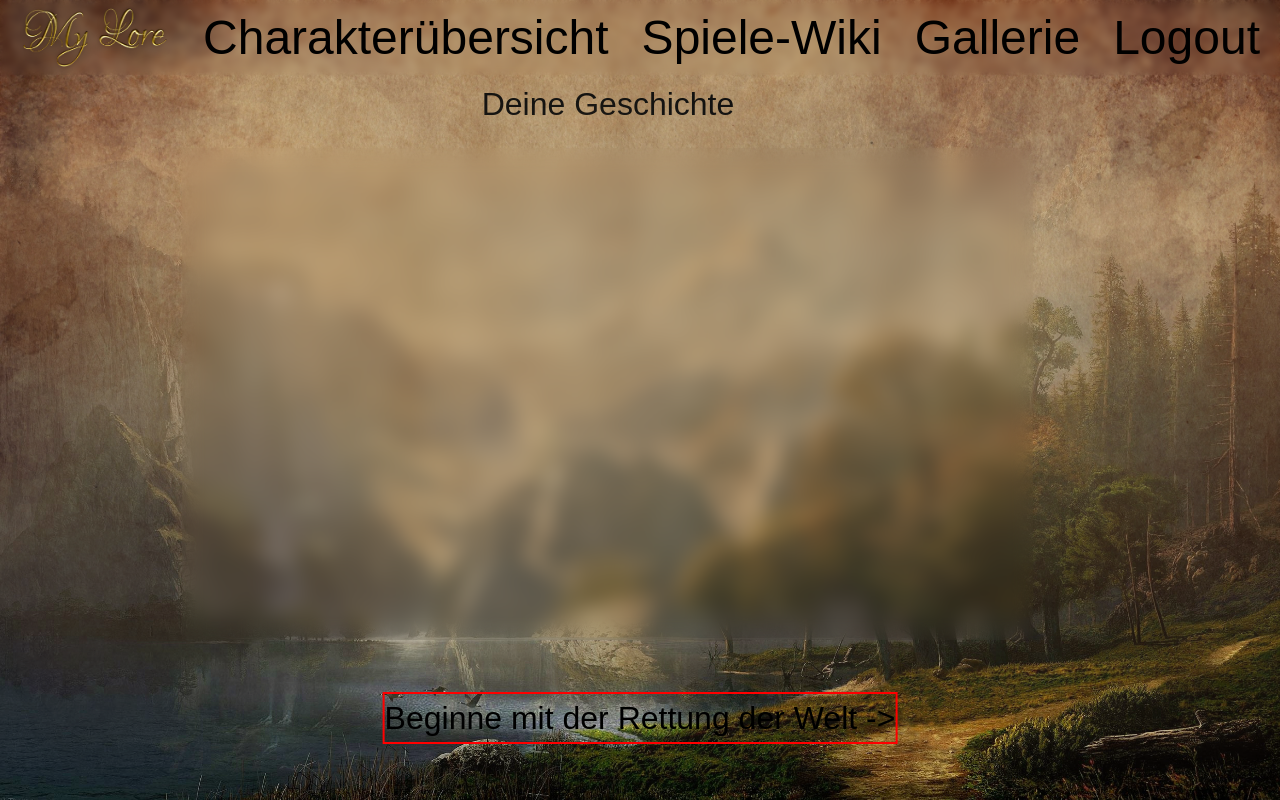
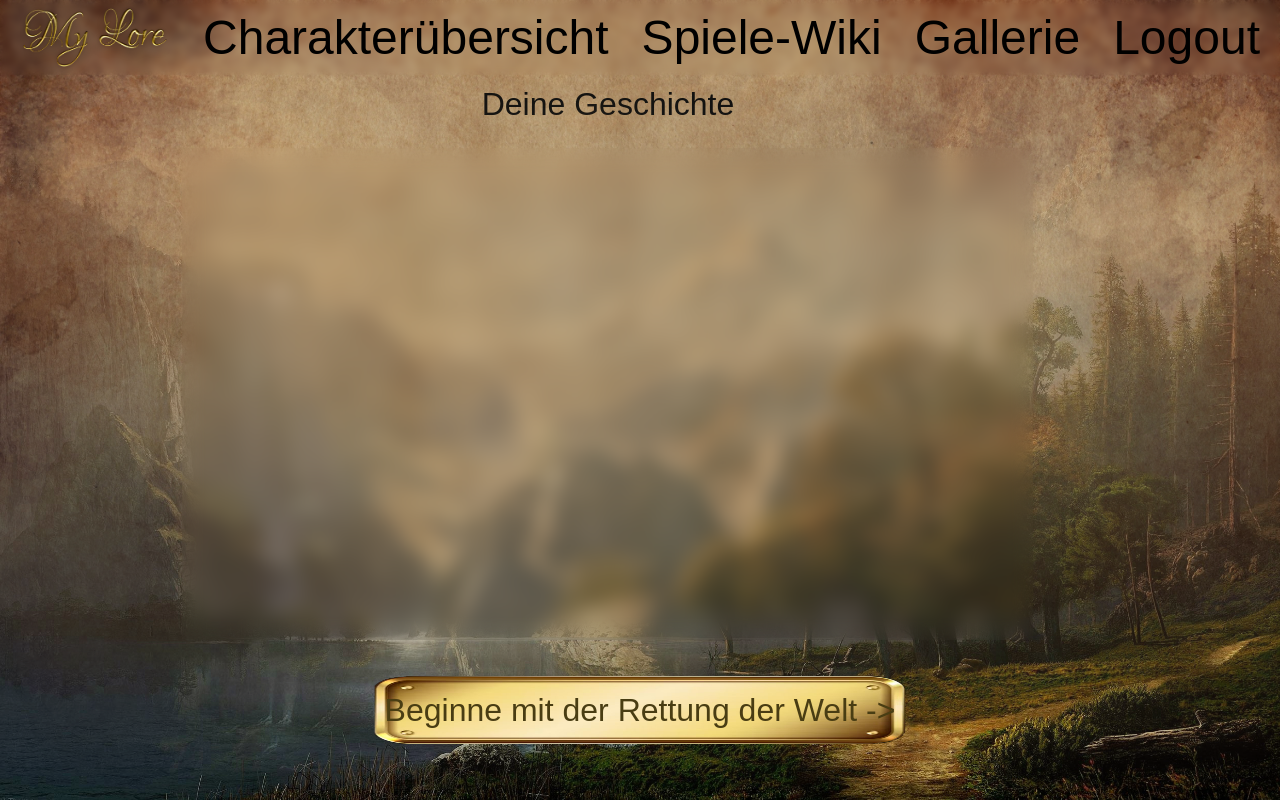
Before and after one commit to LeshyDon-Co/FinalProjektMyLore, a Next.js app: page /gameintro in a window 1280 px wide. Built offline with nearby package versions, Linux system fonts and the light colour scheme; no server answers; sample sign-in values are in the browser's storage; a web font is replaced by a local one.

Commit message:
Button-Style done

```diff
--- a/src/app/charactercreation/page.jsx
+++ b/src/app/charactercreation/page.jsx
@@ -127,7 +127,7 @@ const CharakterErstellung = () => {
         />
         <div className={styles.footer}>
           <Buttonone
-            text={"<- Charakterübersicht"}
+            text={"Charakterübersicht"}
             link={"/characteroverview"}
           />
           <div>
@@ -141,7 +141,7 @@ const CharakterErstellung = () => {
             </form>
           </div>
           <Buttonone
-            text={"Beginne deine Reise ->"}
+            text={"Beginne deine Reise"}
             todo={validateAndSaveCharacter}
             className={styles.reisebutton}
           />
--- a/src/components/buttons/buttonnormal/buttonnormal.module.css
+++ b/src/components/buttons/buttonnormal/buttonnormal.module.css
@@ -1,11 +1,21 @@
 .buttonone {
-  border: 2px solid red;
   left: 0;
   display: flex;
+  padding: 10px;
+
+  color: #493D13;
+
+  background-image: url(../../../assets/buttons/golden-button-cornered.png);
+  background-repeat: no-repeat;
+  background-size: 100% 100% ;
+
+  transition: 0.2s;
 }
 
 .buttonone:hover {
-  border: 2px solid brown;
+  /* border: 2px solid brown; */
+  transform: scale(1.1);
+
 }
 
 /* Hier wird Claudi sich austoben :D  */
```
Also changed, not shown: src/app/characteroverview/page.module.css (+12 -19 lines).
